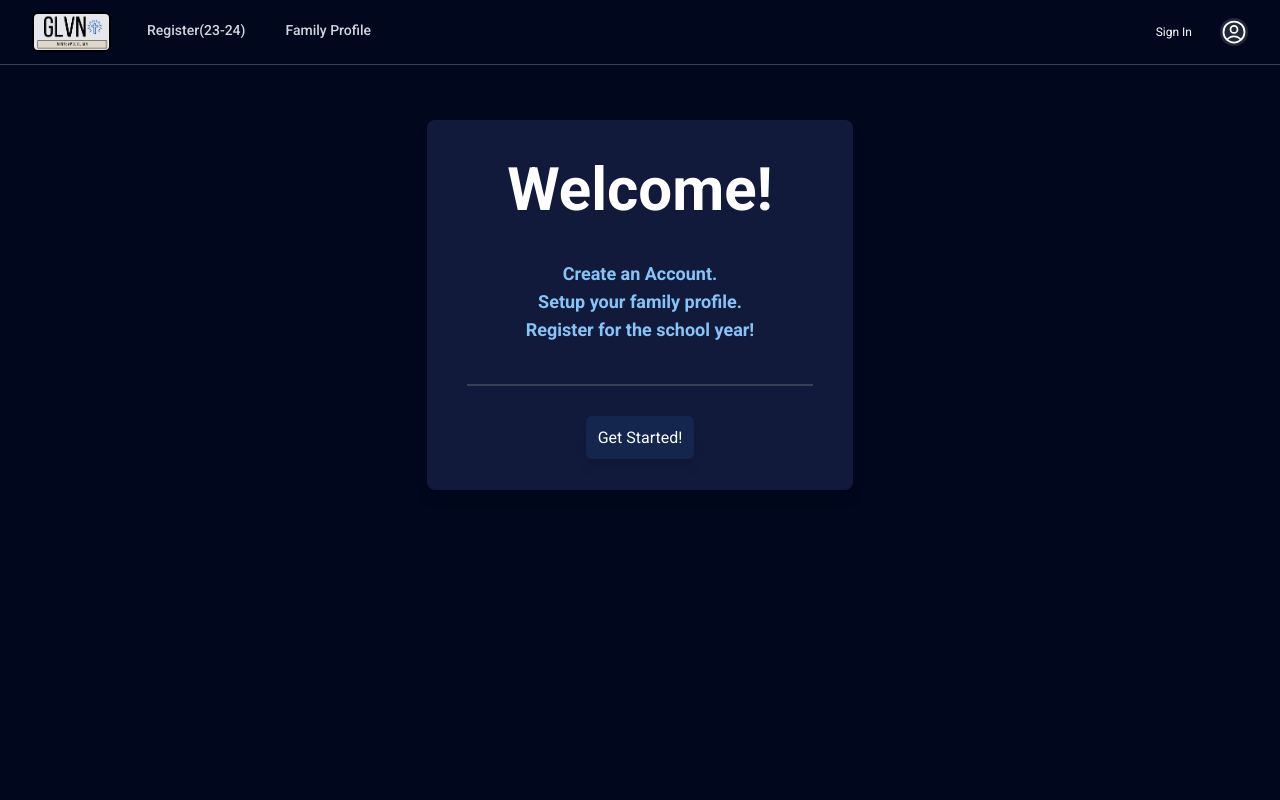
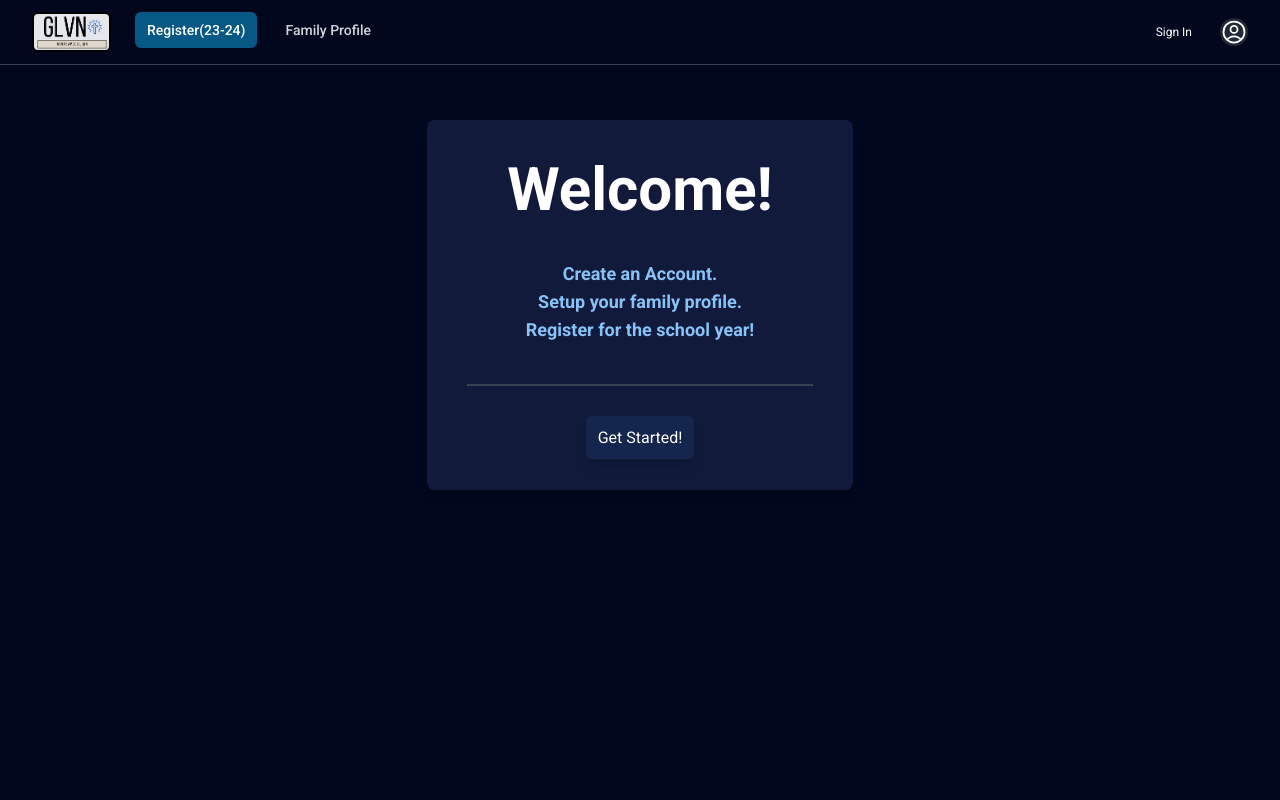
Before and after one commit to vianneyp72/glvn-website-1, a Next.js app: page / in a window 1280 px wide. Shown: the top 800 px of the page. Built offline with nearby package versions, Linux system fonts and the light colour scheme.

Commit message:
update nav

```diff
--- a/components/NavBarParents.js
+++ b/components/NavBarParents.js
@@ -46,10 +46,8 @@ import { Disclosure, Menu, Transition } from "@headlessui/react";
 import { Bars3Icon, BellIcon, XMarkIcon } from "@heroicons/react/24/outline";
 
 const navigation = [
-  { name: "Register(23-24)", href: "/registration-page", current: false },
+  { name: "Register(23-24)", href: "/registration-page", current: true },
   { name: "Family Profile", href: "/family-profile-page", current: false },
-  // { name: "Projects", href: "#", current: false },
-  // { name: "Calendar", href: "#", current: false },
 ];
 
 function classNames(...classes) {
@@ -96,8 +94,8 @@ export default function NavBar() {
                         href={item.href}
                         className={classNames(
                           item.current
-                            ? "bg-gray-900 text-white"
-                            : "text-gray-300 hover:bg-onhover hover:text-white",
+                            ? "bg-sky-800 text-white"
+                            : "text-gray-300 hover:bg-sky-800 hover:text-white",
                           "px-3 py-2 rounded-md text-sm font-medium"
                         )}
                         aria-current={item.current ? "page" : undefined}
```
